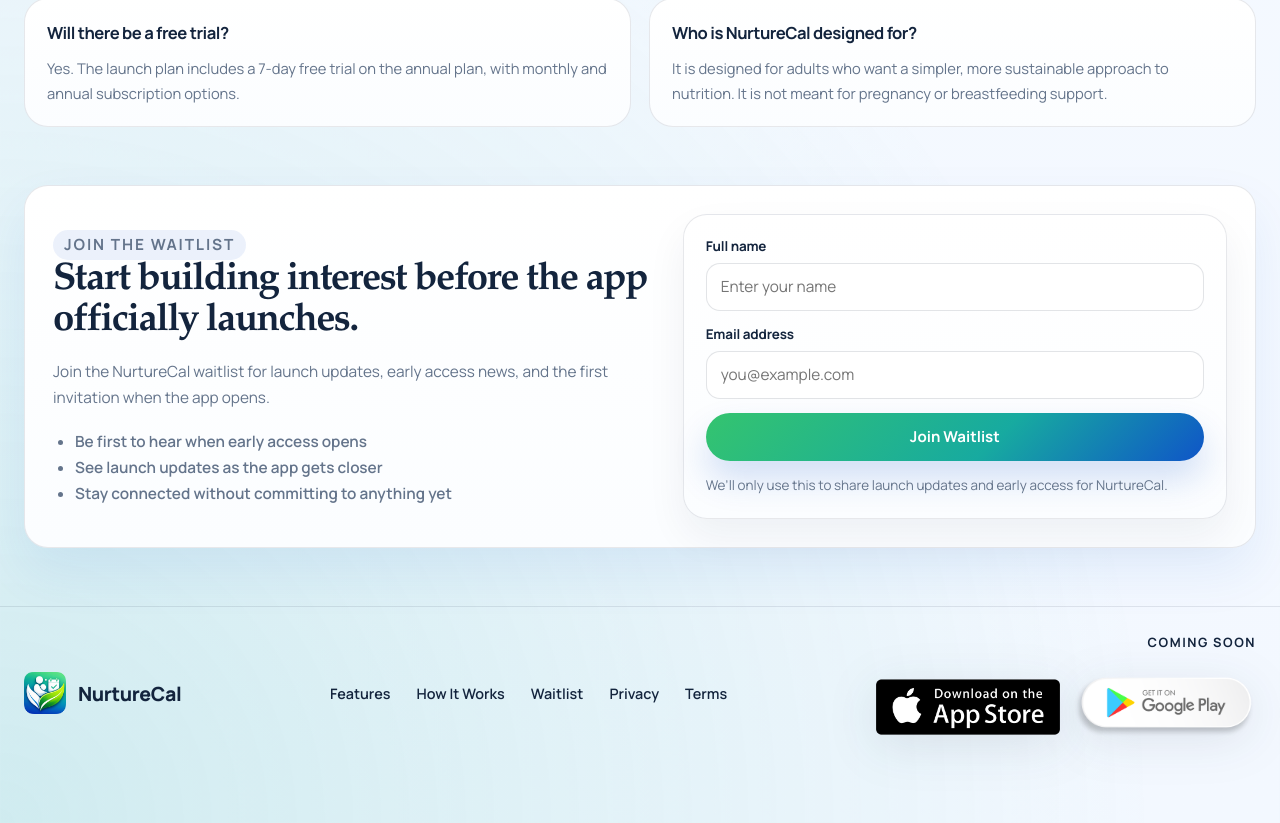
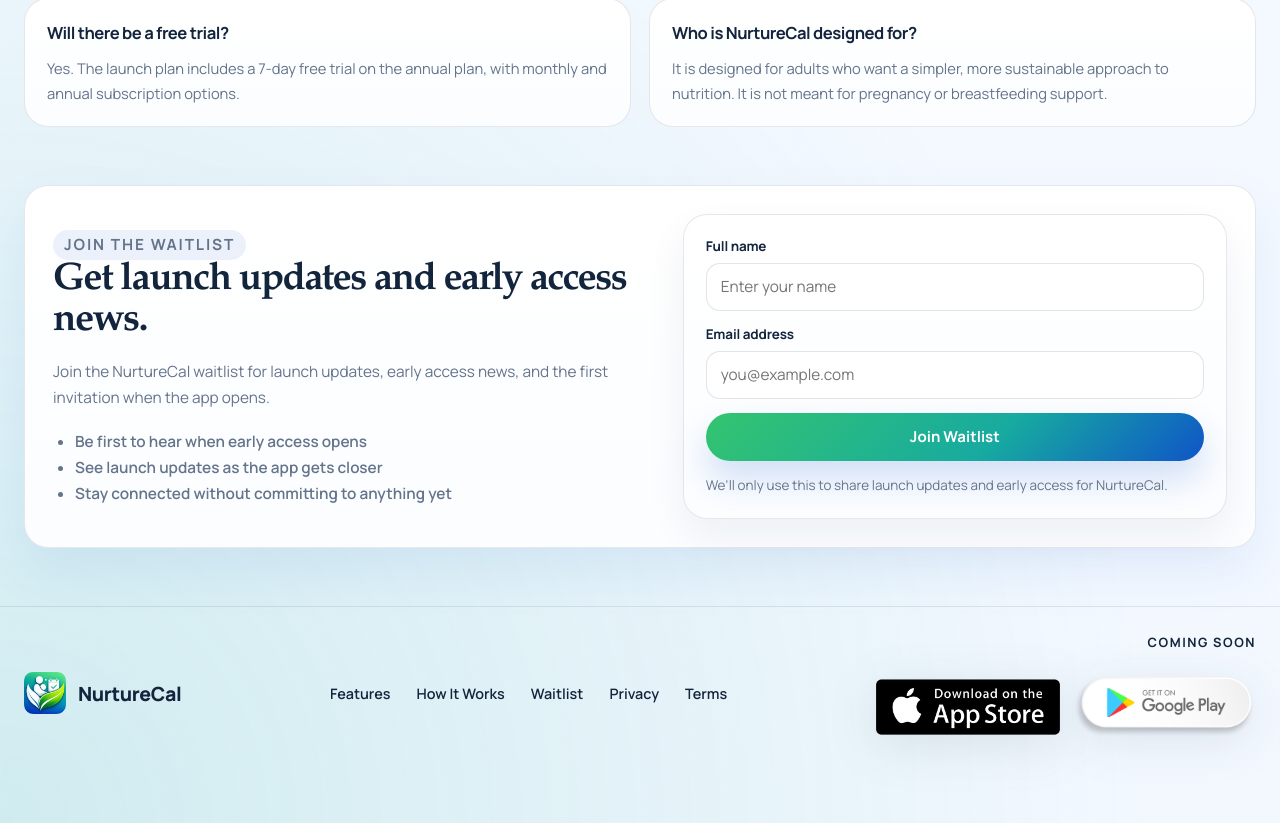
Before and after one commit to cocoa1878/NurtureCal-Website, a Next.js app: page / in a window 1280 px wide. Shown: the part 3110-3933 px from the top of the page. Built offline with nearby package versions, Linux system fonts and the light colour scheme.

Commit message:
Update waitlist heading copy

```diff
--- a/src/app/websitedemo/page.tsx
+++ b/src/app/websitedemo/page.tsx
@@ -415,7 +415,7 @@ export default function WebsiteDemoPage() {
           <div className={styles.waitlistPanel}>
             <div className={styles.waitlistCopy}>
               <p className={styles.supportKicker}>Join the waitlist</p>
-              <h2>Start building interest before the app officially launches.</h2>
+              <h2>Get launch updates and early access news.</h2>
               <p>
                 Join the NurtureCal waitlist for launch updates, early access news,
                 and the first invitation when the app opens.
```
